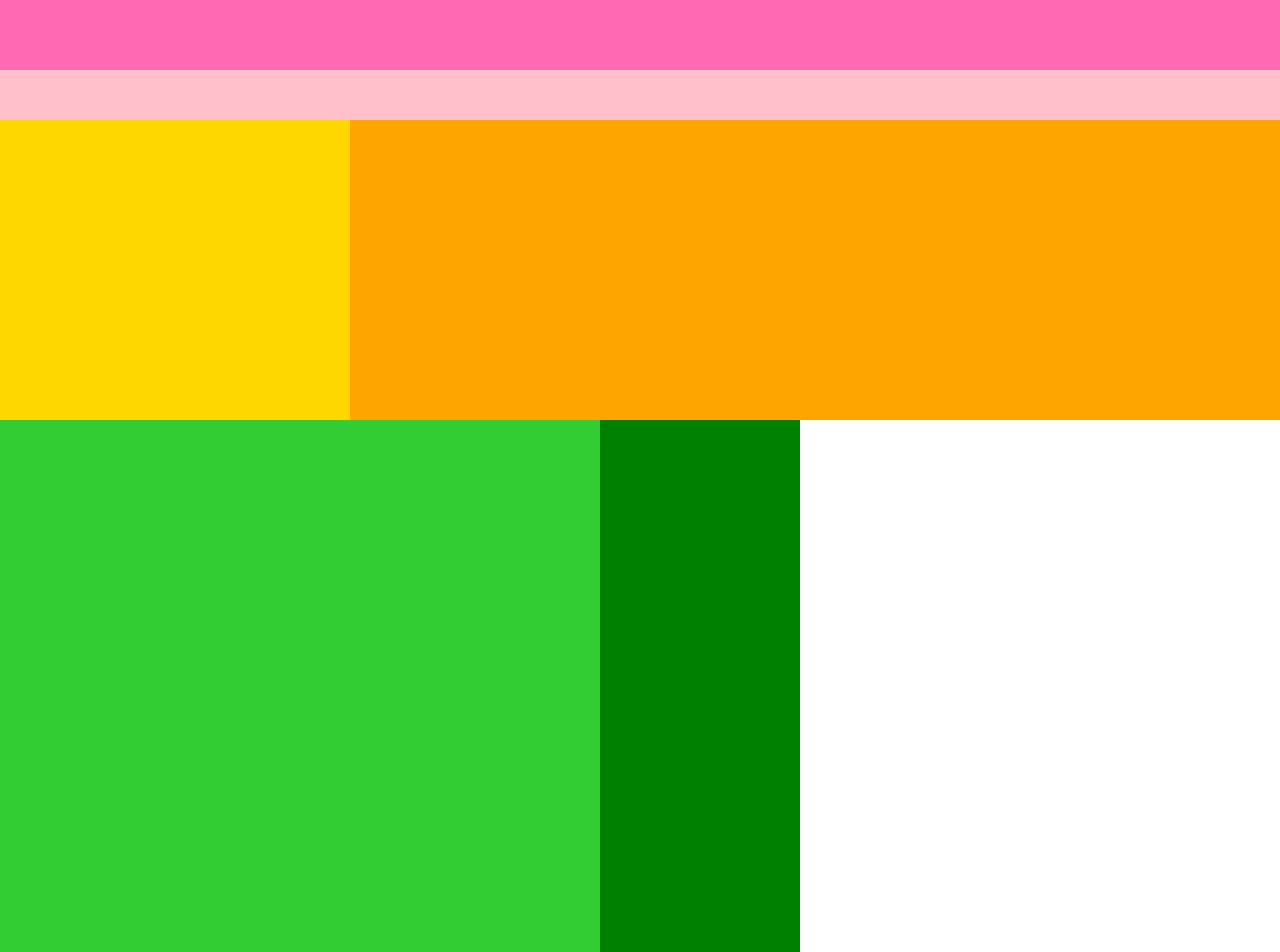
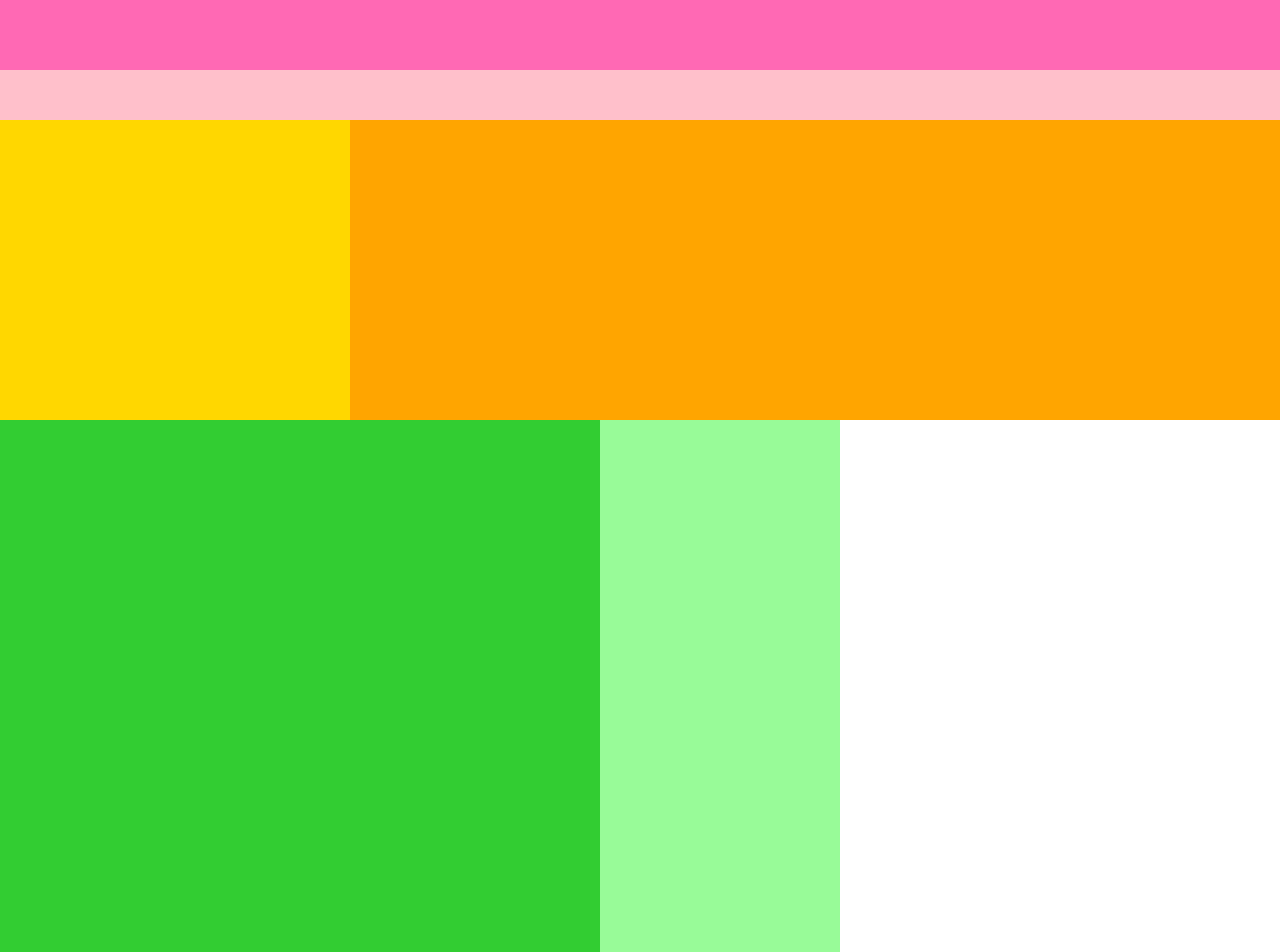
Before and after one commit to force-display-none/caravan_html-css, a plain HTML site: page index.html in a window 1280 px wide. Shown: the top 952 px of the page. Drawn offline with Linux system fonts and the light colour scheme.

Commit message:
子要素の横幅より大きくなるようにしました

```diff
--- a/style.css
+++ b/style.css
@@ -36,7 +36,7 @@
 	background-color: gold;  /*背景色*/
 }
 .main {
-	width: 800px;  /*横幅*/
+	width: 840px;  /*横幅*/
 	/*height削除*/
     /*overflow: hidden;を追加*/
     /*clearfix検証のためoverflow: hidden;削除*/
```
